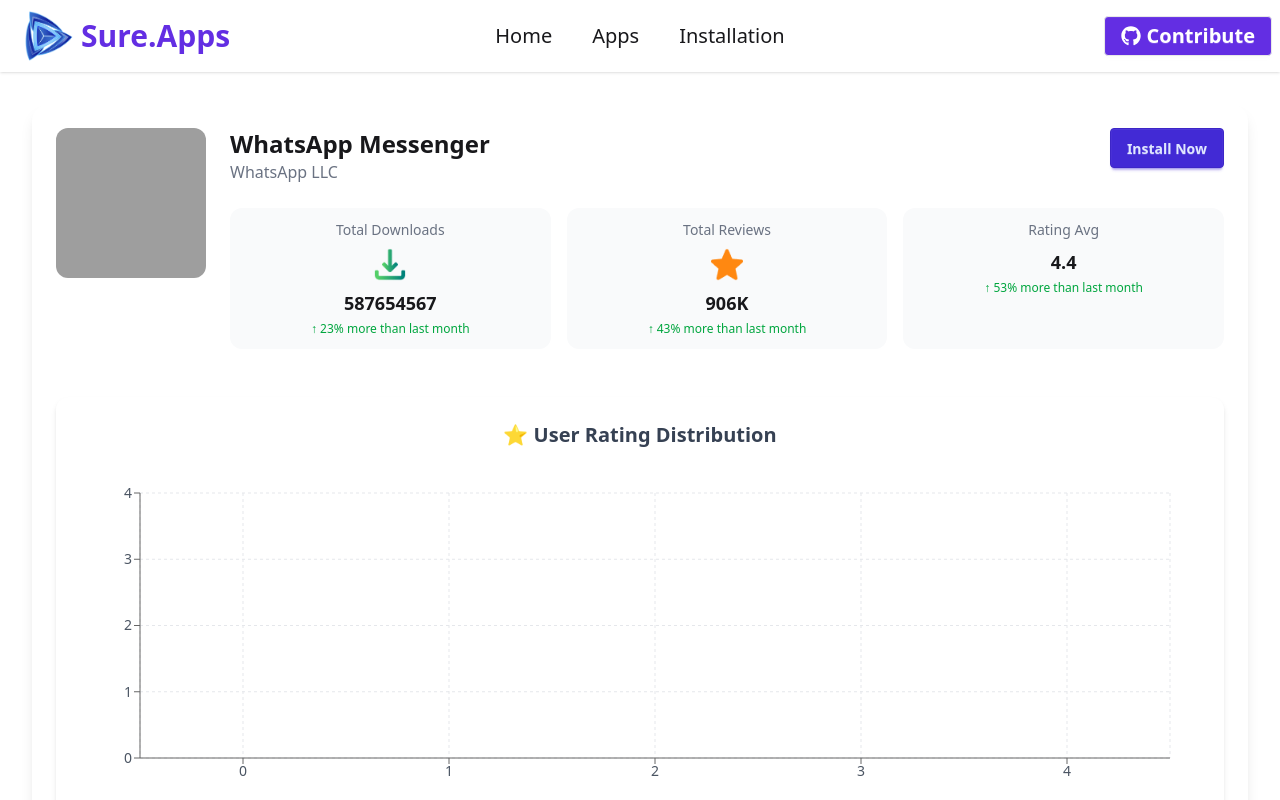
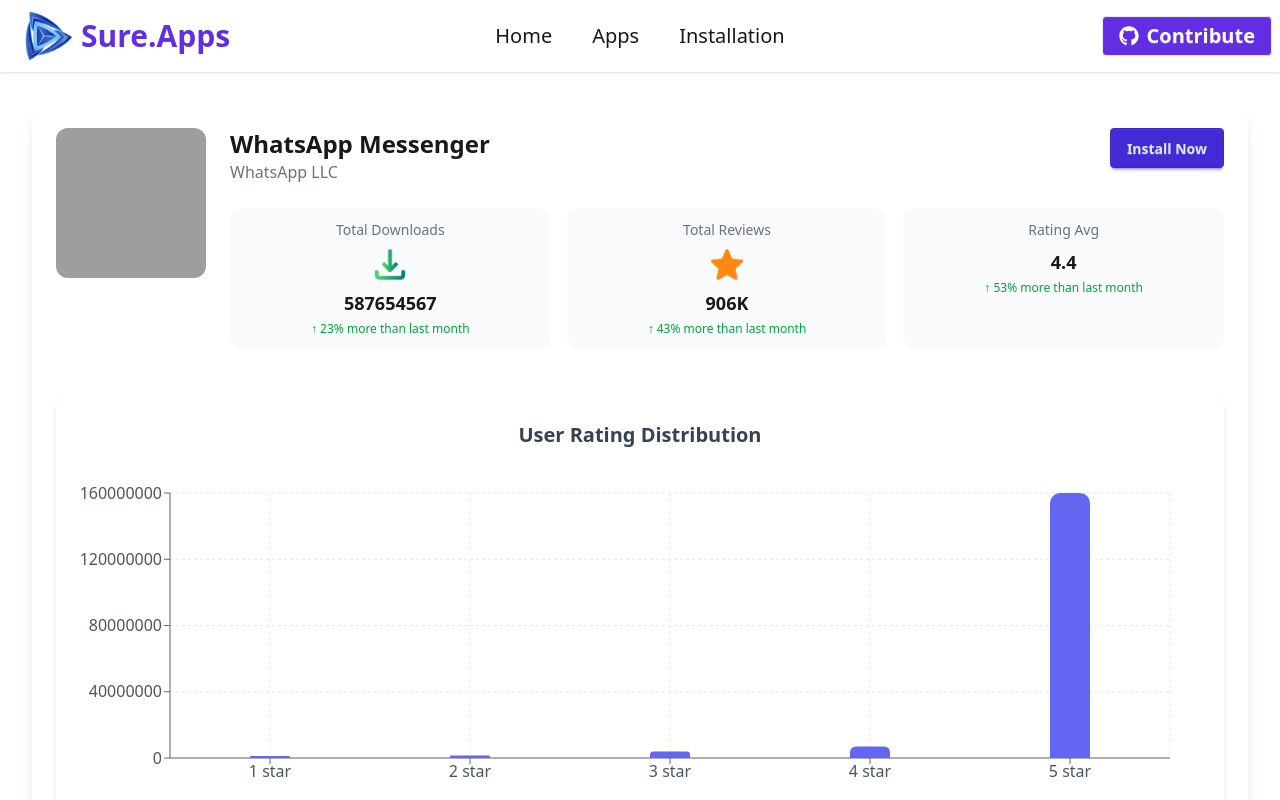
Before and after one commit to tajmul-4u/sure-apps, a React (Vite) app: page /appDetails/1 in a window 1280 px wide. Shown: the top 800 px of the page. Built offline with nearby package versions, Linux system fonts and the light colour scheme; grey boxes are pictures that could not be loaded.

Commit message:
solve the rechart and the spinner

```diff
--- a/package.json
+++ b/package.json
@@ -15,6 +15,8 @@
     "react-dom": "^19.1.1",
     "react-icons": "^5.5.0",
     "react-router": "^7.9.3",
+    "react-router-dom": "^7.9.4",
+    "react-spinners": "^0.17.0",
     "recharts": "^3.2.1",
     "tailwindcss": "^4.1.14"
   },
--- a/src/Components/LoadingSpinner/LoadingSpinner.jsx
+++ b/src/Components/LoadingSpinner/LoadingSpinner.jsx
@@ -0,0 +1,12 @@
+import React from "react";
+import { ClipLoader } from "react-spinners";
+
+const LoadingSpinner = () => {
+  return (
+    <div className="flex justify-center items-center h-screen">
+      <ClipLoader color="#4F46E5" size={60} />
+    </div>
+  );
+};
+
+export default LoadingSpinner;
--- a/src/Components/Navbar/Navbar.jsx
+++ b/src/Components/Navbar/Navbar.jsx
@@ -56,25 +56,31 @@
             </ul>
           </div>
           <a className="btn btn-ghost flex items-center">
-            <img className="w-[35px] h-[35px] md:w-[50px] md:h-[50px]" src={logo} alt="" />
+            <img
+              className="w-[35px] h-[35px] md:w-[50px] md:h-[50px]"
+              src={logo}
+              alt=""
+            />
             <span className="text-xl md:text-3xl text-[#632EE3] text-bold">
               Sure.Apps
             </span>
           </a>
         </div>
         <div className="navbar-center hidden lg:flex">
-          <ul className="menu menu-horizontal px-1 gap-4 text-xl">
-            {links}
-          </ul>
+          <ul className="menu menu-horizontal px-1 gap-4 text-xl">{links}</ul>
         </div>
         <div className="navbar-end">
-          <a className="btn bg-[#632EE3] text-xl text-white">
+          <a
+            href="https://github.com/tajmul-4u" // 🔗 your repo URL
+            target="_blank" // 🪟 opens in new tab
+            rel="noopener noreferrer" // 🛡️ security best practice
+            className="btn bg-[#632EE3] text-xl text-white gap-2 hover:bg-[#5120c0]"
+          >
             <FaGithub />
             Contribute
           </a>
         </div>
       </div>
-
     );
 };
 
--- a/src/Pages/AppDetails/AppDetails.jsx
+++ b/src/Pages/AppDetails/AppDetails.jsx
@@ -4,6 +4,7 @@
 import { useParams } from "react-router";
 import useApps from "../../Components/Hook/useApps";
 import ReviewChart from "../ChartRating/ReviewChart";
+import LoadingSpinner from "../../Components/LoadingSpinner/LoadingSpinner";
 
 const AppDetails = () => {
 
@@ -13,16 +14,17 @@
   const app = apps.find((p) => String(p.id) === id);
   // console.log(app)
 
-  if (loading) return <p>Loading...</p>;
+  if (loading) return <LoadingSpinner></LoadingSpinner>;
   if (error) return alert("app not found");
   const { title, image, description, downloads, ratingAvg, companyName } = app;
   // console.log("Ratings data:", app.ratings, Array.isArray(app.ratings));
- const formattedRatings = Object.entries(app.ratings).map(([name, count]) => ({
-   name,
-   count,
- }));
+const formattedRatings = app.ratings.map((item) => ({
+  name: item.name,
+  count: Number(item.count),
+}));
 
-console.log(formattedRatings)
+
+// console.log(formattedRatings)
 
 //   add to installed
 const handleInstalledList = () => {
--- a/src/Pages/Apps/Apps.jsx
+++ b/src/Pages/Apps/Apps.jsx
@@ -1,6 +1,8 @@
 import React, { useState } from 'react';
 import { Link, useLoaderData } from 'react-router';
 import AppCard from '../AppCard/AppCard';
+import useApps from '../../Components/Hook/useApps';
+import LoadingSpinner from '../../Components/LoadingSpinner/LoadingSpinner';
 
 const Apps = () => {
     const allApps=useLoaderData()
@@ -10,7 +12,12 @@
 const searchApp=term?allApps.filter(app=>app.title.toLowerCase().includes(term)): allApps
     // const searchApps=term?allApps.filter(app=>app.name.toLowerCase().includes(term)): allApps
     // console.log(searchApp)
+      const {loading, error } = useApps();
+
+      if (loading) return <LoadingSpinner></LoadingSpinner>;
+      if (error) return alert("app not found");
     return (
+
         <div>
           <div className="navbar bg-base-100 shadow-sm">
             <div className="flex-1 text-center">
@@ -34,12 +41,14 @@
           </div>
 
           <div className="grid grid-cols-1 md:grid-cols-4 gap-4 mt-4">
-            {searchApp.map((appCard) => (<Link key={appCard.id} to={`/appDetails/${appCard.id}`}>
+            {searchApp.map((appCard) => (
+              <Link key={appCard.id} to={`/appDetails/${appCard.id}`}>
                 <AppCard appCard={appCard}></AppCard>
               </Link>
             ))}
           </div>
         </div>
+
     );
 };
 
--- a/src/Pages/ChartRating/ReviewChart.jsx
+++ b/src/Pages/ChartRating/ReviewChart.jsx
@@ -5,10 +5,12 @@
   XAxis,
   YAxis,
   CartesianGrid,
+  Tooltip,
   ResponsiveContainer,
 } from "recharts";
 
 const ReviewChart = ({ ratings }) => {
+    console.log(typeof(ratings))
   if (!Array.isArray(ratings) || ratings.length === 0) {
     return (
       <div className="w-full h-64 flex items-center justify-center bg-base-100 rounded-lg shadow">
@@ -17,29 +19,32 @@
     );
   }
 
-  // Convert count to number
-  const validatedRatings = ratings.map((r) => ({
-    name: r.name || "Unknown",
-    count: Number(r.count) || 0,
+   const formattedRatings = ratings.map((r) => ({
+    name: r.name || "N/A",
+    count:
+      typeof r.count === "object"
+        ? Number(Object.values(r.count)[0]) || 0
+        : Number(r.count) || 0,
   }));
+
+
 
   return (
     <div className="w-full bg-base-100 shadow-md rounded-xl p-6 space-y-6">
       <h2 className="text-xl font-semibold text-center text-gray-700">
-        ⭐ User Rating Distribution
+        User Rating Distribution
       </h2>
+
       <div className="w-full h-80">
         <ResponsiveContainer width="100%" height="100%">
           <BarChart
-            data={validatedRatings}
-            margin={{ top: 20, right: 30, left: 0, bottom: 5 }}
+            data={formattedRatings}
+            margin={{ top: 20, right: 30, left: 30, bottom: 5 }}
           >
             <CartesianGrid strokeDasharray="3 3" stroke="#e5e7eb" />
-            <XAxis dataKey="name" tick={{ fill: "#4b5563", fontSize: 14 }} />
-            <YAxis
-              tick={{ fill: "#4b5563", fontSize: 14 }}
-              allowDecimals={false}
-            />
+            <XAxis dataKey="name" tick={{ fill: "#4b5563" }} />
+            <YAxis tick={{ fill: "#4b5563" }} allowDecimals={false} />
+            <Tooltip />
             <Bar
               dataKey="count"
               fill="#6366F1"
--- a/src/Pages/Home/Home.jsx
+++ b/src/Pages/Home/Home.jsx
@@ -1,18 +1,20 @@
-import React, { Suspense} from 'react';
-import Banner from '../Banner/Banner';
-import TrendingApps from '../TrendingApps/TrendingApps';
-import { useLoaderData } from 'react-router';
+import React, { Suspense } from "react";
+import Banner from "../Banner/Banner";
+import TrendingApps from "../TrendingApps/TrendingApps";
+import useApps from "../../Components/Hook/useApps";
+import LoadingSpinner from "../../Components/LoadingSpinner/LoadingSpinner";
 
 const Home = () => {
-    const homeData=useLoaderData();
-    // console.log(homeData)
+  const { apps, loading, error } = useApps(); // fetches app data
 
+  if (loading) return <LoadingSpinner />; // show spinner while loading
+  if (error) return <p className="text-red-500">Error: {error}</p>;
 
   return (
     <div>
-        <Banner></Banner>
+      <Banner />
       <Suspense fallback={<span>Loading data...</span>}>
-          <TrendingApps homeData={homeData}></TrendingApps>
+        <TrendingApps homeData={apps} />
       </Suspense>
     </div>
   );
--- a/src/Pages/Installation/Installation.jsx
+++ b/src/Pages/Installation/Installation.jsx
@@ -1,6 +1,8 @@
 import React, { useEffect, useState } from 'react';
 import downloadIcon from "../../assets/icon-downloads.png";
 import ratingIcon from "../../assets/icon-ratings.png";
+import useApps from '../../Components/Hook/useApps';
+import LoadingSpinner from '../../Components/LoadingSpinner/LoadingSpinner';
 
 const Installation = () => {
   const [installed, setInstalled] = useState([]);
@@ -46,6 +48,11 @@
       localStorage.removeItem("installedList"); // clear corrupted data
     }
   };
+
+  // spinner
+  const { loading } = useApps();
+
+  if (loading) return <LoadingSpinner></LoadingSpinner>;
 
   return (
     <div>
--- a/src/Pages/TrendingApps/TrendingApps.jsx
+++ b/src/Pages/TrendingApps/TrendingApps.jsx
@@ -1,10 +1,17 @@
-import React from 'react';
-import SingleCard from '../SingleCard/SingleCard';
-import { Link } from 'react-router';
+import React from "react";
+import SingleCard from "../SingleCard/SingleCard";
+import { Link, useNavigate } from "react-router";
 
 const TrendingApps = ({ homeData }) => {
   // console.log(homeData)
-
+  const navigate = useNavigate();
+  const handleShowAllApps = () => {
+    navigate("/apps");
+  };
+const allApps = [
+  ...(Array.isArray(homeData.featured) ? homeData.featured : []),
+  ...(Array.isArray(homeData.apps) ? homeData.apps : []),
+];
 
   return (
     <div className="text-center mt-4">
@@ -21,7 +28,10 @@
           ))}
         </div>
       </div>
-      <button className="btn bg-[#632EE3] text-xl text-white rounded-2xl mt-6 mb-4">
+      <button
+        onClick={handleShowAllApps}
+        className="btn bg-[#632EE3] text-xl text-white rounded-2xl mt-6 mb-4"
+      >
         Show All
       </button>
     </div>
--- a/src/Routes/Routes.jsx
+++ b/src/Routes/Routes.jsx
@@ -15,6 +15,7 @@
         {
             path:"/",
             loader:()=>fetch('homeData.json'),
+            hydrateFallback: <p>Loading...</p>,
             Component:Home
         },
         {
--- a/src/main.jsx
+++ b/src/main.jsx
@@ -1,14 +1,21 @@
-import { StrictMode } from 'react'
+import { StrictMode, Suspense } from 'react'
 import { createRoot } from 'react-dom/client'
 import './index.css'
 
 import { RouterProvider } from "react-router/dom";
 import router from './Routes/Routes';
+import LoadingSpinner from './Components/LoadingSpinner/LoadingSpinner';
 
 
 
 createRoot(document.getElementById("root")).render(
   <StrictMode>
-    <RouterProvider router={router} />
+    <Suspense fallback={<LoadingSpinner></LoadingSpinner>}>
+      <RouterProvider
+        fallbackElement={<LoadingSpinner></LoadingSpinner>}
+        router={router}
+      />
+
+    </Suspense>
   </StrictMode>
 );
```
Also changed, not shown: 1 other file (tests, documents, lock files or other folders). Lines whose indentation alone changed are shown as unchanged.
